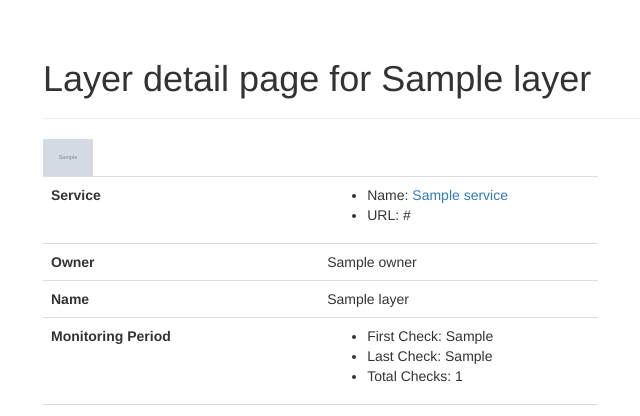
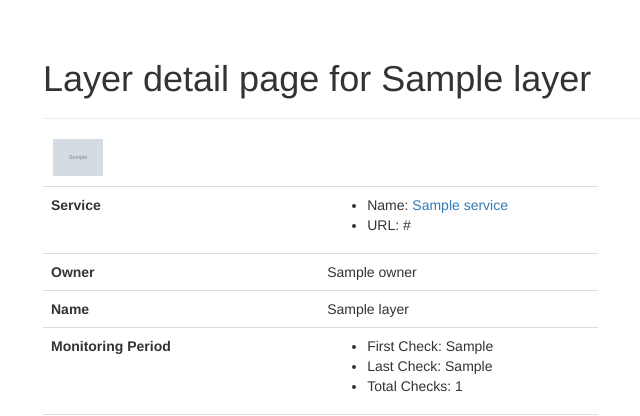
Before and after one commit to cga-harvard/Hypermap-Registry, a Django app: template hypermap/aggregator/templates/aggregator/layer_detail.html in a window 1280 px wide. Shown: the part 51-467 px from the top of the page, without its empty margins (27-667 px from the left). Run offline with Django 3.2, Linux system fonts and the light colour scheme; the template is opened without the code that fills it: most values are stand-ins (such as "Sample title", 1, 10 or a date in 2020); grey boxes marked "Sample" are stand-in pictures; parts of the project's set-up code (start-up, migrations or seed data) failed here and were passed over; some libraries are stand-ins or nearby versions.

Commit message:
Improving layout for thumbs

```diff
--- a/hypermap/static/css/site.css
+++ b/hypermap/static/css/site.css
@@ -16,3 +16,7 @@
 .theme-showcase .navbar .container {
   width: auto;
 }
+
+.layer-thumb {
+  margin: 10px;
+}
```
